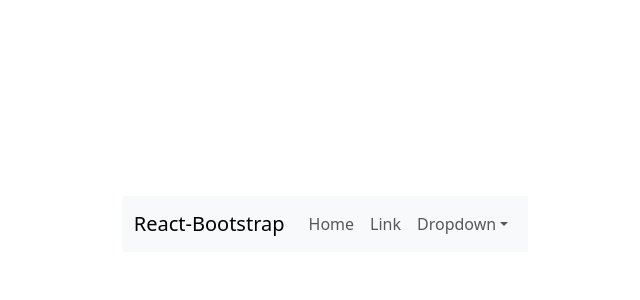
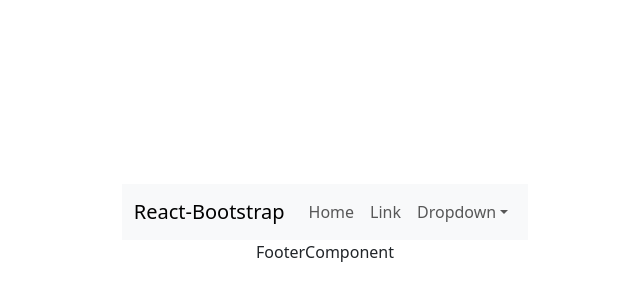
Before and after one commit to MatiasPerez00/CAL, a React (Vite) app: page / in a window 1280 px wide. Shown: the part 176-476 px from the top of the page, without its empty margins (315-955 px from the left). Built offline with nearby package versions, Linux system fonts and the light colour scheme.

Commit message:
feat:agrega footer y organiza los componentes nav y footer en carpetas

```diff
--- a/src/App.jsx
+++ b/src/App.jsx
@@ -1,6 +1,7 @@
 // import { Route, Routes } from 'react-router-dom'
 import './App.css'
-import NavComponent from './assets/Components/NavComponent.jsx'
+import NavComponent from './assets/Components/Navbar/NavComponent.jsx'
+import FooterComponent from './assets/Components/Footer/FooterComponent.jsx';
 
 
 function App() {
@@ -13,6 +14,7 @@
 
         </Route>
       </Routes> */}
+      <FooterComponent/>
     </div>
   )
 }
--- /dev/null
+++ b/src/assets/Components/Footer/FooterComponent.jsx
@@ -0,0 +1,8 @@
+
+const FooterComponent = () => {
+  return (
+    <div>FooterComponent</div>
+  )
+}
+
+export default FooterComponent;
--- a/src/main.jsx
+++ b/src/main.jsx
@@ -3,12 +3,12 @@
 import 'bootstrap/dist/css/bootstrap.min.css';
 import App from './App.jsx'
 import './index.css'
-// import { BrowserRouter } from 'react-router-dom'
+import { BrowserRouter } from 'react-router-dom'
 
 createRoot(document.getElementById('root')).render(
   <StrictMode>
-
+   <BrowserRouter>
       <App/>
-
+      </BrowserRouter>
   </StrictMode>,
 )
```
Also changed, not shown: src/assets/Components/Footer/Footer.css (added), src/assets/Components/Navbar/NavComponent.jsx (renamed from src/assets/Components/NavComponent.jsx), src/assets/Components/Navbar/Navbar.css (added).
